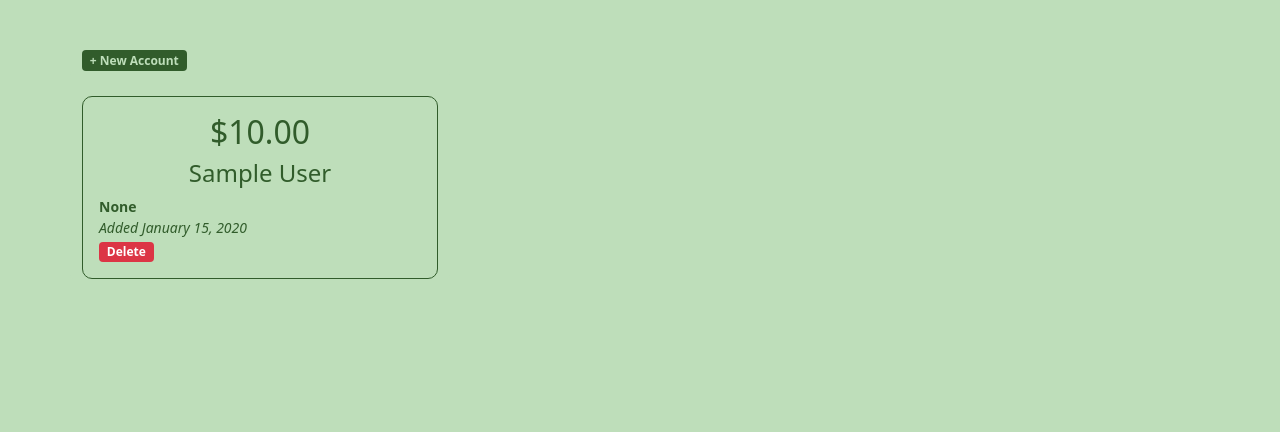
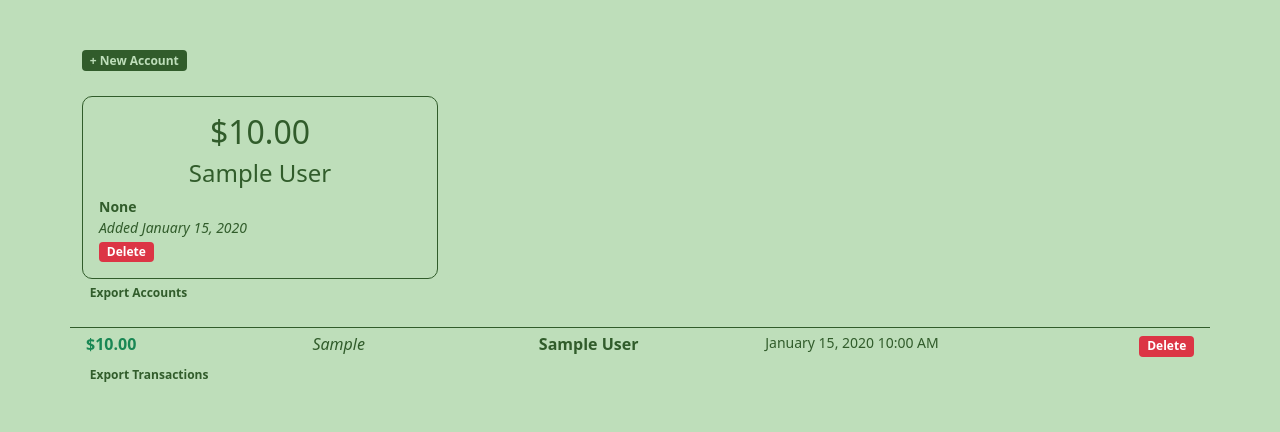
Before and after one commit to misterrager8/CashJournal, a Flask app: page / in a window 1280 px wide. Shown: the part 59-491 px from the top of the page. Run offline with Flask 2, Linux system fonts and the light colour scheme; a user stored in the database is signed in; tables that the repository leaves empty hold one stand-in row (values such as "Sample post").

Commit message:
Various (II)

```diff
--- a/mintClone/models.py
+++ b/mintClone/models.py
@@ -1,5 +1,5 @@
 from flask_login import UserMixin
-from sqlalchemy import Column, Integer, Text, Date, ForeignKey, Numeric, DateTime
+from sqlalchemy import Column, Integer, Text, Date, ForeignKey, Numeric, DateTime, text
 from sqlalchemy.orm import relationship
 
 from mintClone import db
@@ -21,6 +21,12 @@ class User(UserMixin, db.Model):
     def __init__(self, **kwargs):
         super(User, self).__init__(**kwargs)
 
+    def get_accounts(self, order_by: str = "date_added desc"):
+        return self.accounts.order_by(text(order_by))
+
+    def get_txns(self, order_by: str = "timestamp desc"):
+        return self.txns.order_by(text(order_by))
+
 
 class Account(db.Model):
     __tablename__ = "accounts"
@@ -30,11 +36,14 @@ class Account(db.Model):
     name = Column(Text)
     type = Column(Text)
     owner = Column(Integer, ForeignKey("users.id"))
-    txns = relationship("Transaction", backref="accounts", lazy="subquery")
+    txns = relationship("Transaction", backref="accounts", lazy="dynamic")
     id = Column(Integer, primary_key=True)
 
     def __init__(self, **kwargs):
         super(Account, self).__init__(**kwargs)
+
+    def get_txns(self, order_by: str = "timestamp desc"):
+        return self.txns.order_by(text(order_by))
 
 
 class Transaction(db.Model):
--- a/mintClone/static/main.css
+++ b/mintClone/static/main.css
@@ -5,9 +5,14 @@
     --body-txt: #315C2B;
 }
 
-.navbar, .btn-custom, .badge-custom, .dropdown-item:hover {
+.navbar, .btn-custom, .badge-custom, .dropdown-item:hover, .txn-card:hover {
     background-color: var(--navbar-bg) !important;
     color: var(--navbar-txt) !important;
+}
+
+.txn-card {
+    padding: 4px;
+    border-top: 1px solid var(--body-txt);
 }
 
 .navbar-brand {
@@ -29,7 +34,7 @@ body, .form-control, .dropdown-menu, .modal-content, .card {
     margin-top: 25px;
 }
 
-a:hover {
+a:hover, .txn-card:hover {
     cursor: pointer;
 }
 
--- a/mintClone/templates/base.html
+++ b/mintClone/templates/base.html
@@ -50,7 +50,7 @@
   </div>
 
 </nav>
-<div class="container py-5">
+<div class="container py-5" id="content">
   {% block body %}
   {% endblock %}
   <script src="https://code.jquery.com/jquery-3.6.0.min.js" integrity="sha256-/xUj+3OJU5yExlq6GSYGSHk7tPXikynS7ogEvDej/m4=" crossorigin="anonymous"></script>
--- a/mintClone/templates/index.html
+++ b/mintClone/templates/index.html
@@ -8,11 +8,18 @@
 <a class="link badge badge-custom" onclick="toggleDiv('accountCreateForm')">+ New Account</a>
 <div style="display:none" id="accountCreateForm" class="pt-2">{{ macros.account_create_form() }}</div>
 
-<div id="accounts" class="row">
-  {% for i in current_user.accounts %}
+<div class="row">
+  {% for i in current_user.get_accounts() %}
   {{ macros.account_card(i) }}
   {% endfor %}
 </div>
+<a class="link badge" href="{{ url_for('account_export') }}" download="accounts.csv">Export Accounts</a>
+<div class="pt-4">
+  {% for i in current_user.get_txns()[:10] %}
+  {{ macros.txn_card(i) }}
+  {% endfor %}
+</div>
+<a class="link badge" href="{{ url_for('txn_export') }}" download="txns.csv">Export Transactions</a>
 {% else %}
 <div class="text-center opacity-25">
   {{ macros.user_icon(size=200) }}
--- a/mintClone/templates/macros.html
+++ b/mintClone/templates/macros.html
@@ -1,3 +1,4 @@
+<!--suppress ALL-->
 <!--ICONS-->
 
 {% macro logo(size=30, color='currentcolor', class='') %}
@@ -32,15 +33,15 @@
 {% endmacro %}
 
 {% macro txn_card(txn) %}
-<div class="card col-xl-12">
-  <div class="card-body">
-    {% if txn.amount > 0.00 %}<span class="h1 text-danger me-3">{{ '- ${:,.2f}'.format(txn.amount) }}</span>{% else %}<span class="h1 text-success me-3">{{ '+ ${:,.2f}'.format(txn.amount) }}</span>{% endif %}
-    <span class="h3 me-3">{{ txn.recipient }}</span>
-    <span class="h5 me-3">{{ txn.description or '' }}</span>
-    <span class="h6 me-3">{{ txn.timestamp.strftime('%B %d, %Y') }}</span>
+<div class="row txn-card">
+  {% if txn.amount > 0.00 %}<span class="col text-success fw-bold">{{ '${:,.2f}'.format(txn.amount) }}</span>{% else %}<span class="col text-danger fw-bold">{{ '${:,.2f}'.format(txn.amount) }}</span>{% endif %}
+  <span class="col text-truncate fst-italic">{{ txn.recipient }}</span>
+  <span class="col text-truncate fw-bold">{{ txn.accounts.name }}</span>
+  <span class="col text-truncate small">{{ txn.timestamp.strftime('%B %d, %Y %I:%M %p') }}</span>
+  <div class="col text-truncate">
     <div class="float-end">
+      <a style="display:none" class="link badge text-danger" onclick="txnDelete({{ txn.id }})" id="delete{{ txn.id }}">Delete?</a>
       <a class="link badge bg-danger" onclick="toggleDiv('delete' + {{ txn.id }})">Delete</a>
-      <a style="display:none" class="link badge text-danger" onclick="txnDelete({{ txn.id }})" id="delete{{ txn.id }}">Delete?</a>
     </div>
   </div>
 </div>
@@ -63,13 +64,34 @@
 </form>
 {% endmacro %}
 
+{% macro account_update_form(account) %}
+{% set account_types = ['Checking', 'Saving', 'Credit', 'Other'] %}
+<form onsubmit="event.preventDefault(); accountUpdate({{ account.id }});" class="input-group">
+  <input placeholder="Account Name" id="name" class="form-control" autocomplete="off" value="{{ account.name }}" onchange="accountUpdate({{ account.id }})">
+  <input placeholder="Balance" id="balance" value="{{ account.balance }}" class="form-control" autocomplete="off" type="number" step="0.01" onchange="accountUpdate({{ account.id }})">
+  <select id="type_" class="form-control" onchange="accountUpdate({{ account.id }})">
+    <option>Account Type</option>
+    {% for i in account_types %}
+    <option value="{{ i }}" {% if i== account.type %}selected{% endif %}>{{ i }}</option>
+    {% endfor %}
+  </select>
+  <button class="btn btn-custom">Edit Account</button>
+</form>
+{% endmacro %}
+
 {% macro txn_create_form(account) %}
 <form onsubmit="event.preventDefault(); txnCreate({{ account.id }}); this.reset();" class="input-group">
+  <div class="btn-group">
+    <input type="radio" name="txn_type" value="+" class="btn-check" id="plus">
+    <label for="plus" class="btn btn-outline-success">+</label>
+    <input type="radio" name="txn_type" value="-" checked class="btn-check" id="minus">
+    <label for="minus" class="btn btn-outline-danger">-</label>
+  </div>
+  <input placeholder="Amount" id="amount" min="0.00" value="0.00" class="form-control" autocomplete="off" type="number" step="0.01">
   <input placeholder="Recipient" id="recipient" class="form-control" autocomplete="off">
-  <input placeholder="Amount" id="amount" value="0.00" class="form-control" autocomplete="off" type="number" step="0.01">
   <input placeholder="Description" id="description" class="form-control" autocomplete="off">
   <input type="datetime-local" id="timestamp" class="form-control" autocomplete="off">
-  <button class="btn btn-custom">Create Account</button>
+  <button class="btn btn-custom">Create Transaction</button>
 </form>
 {% endmacro %}
 
@@ -85,7 +107,7 @@
 <form method="POST" action="{{ url_for('signup') }}">
   <input name="first_name" class="form-control mb-2" autocomplete="off" placeholder="First Name">
   <input name="last_name" class="form-control mb-2" autocomplete="off" placeholder="Last Name">
-  <input name="email" class="form-control mb-2" autocomplete="off" placeholder="E=mail">
+  <input name="email" class="form-control mb-2" autocomplete="off" placeholder="E-mail">
   <input type="date" name="dob" class="form-control mb-2" autocomplete="off" placeholder="Date Of Birth">
   <input type="password" name="password" class="form-control mb-2" autocomplete="off" placeholder="Password">
   <button class="btn btn-custom w-100">Sign Up</button>
--- a/mintClone/views.py
+++ b/mintClone/views.py
@@ -42,6 +42,18 @@ def account():
     return render_template("account.html", account=_)
 
 
+@current_app.route("/account_update", methods=["POST"])
+@login_required
+def account_update():
+    account_: Account = database.get(Account, int(request.form["id_"]))
+    account_.name = request.form["name"]
+    account_.balance = float(request.form["balance"])
+    account_.type = request.form["type"]
+
+    database.update()
+    return redirect(request.referrer)
+
+
 @current_app.route("/account_delete")
 @login_required
 def account_delete():
@@ -52,19 +64,29 @@ def account_delete():
     return redirect(url_for("index"))
 
 
+@current_app.route("/account_export")
+@login_required
+def account_export():
+    return "\n".join(["%s,%s,%s,%s" % (i.balance,
+                                       i.date_added,
+                                       i.name,
+                                       i.type) for i in current_user.accounts])
+
+
 @current_app.route("/txn_create", methods=["POST"])
 @login_required
 def txn_create():
     account_: Account = database.get(Account, int(request.form["id_"]))
     _ = Transaction(recipient=request.form["recipient"],
-                    amount=float(request.form["amount"]),
+                    amount=0 - float(request.form["amount"]) if request.form["txn_type"] == "-" else float(
+                        request.form["amount"]),
                     description=request.form["description"],
                     timestamp=request.form["timestamp"],
                     account_used=account_.id,
                     user_id=current_user.id)
     database.create(_)
 
-    account_.balance -= _.amount
+    account_.balance += _.amount
     database.update()
     return redirect(request.referrer)
 
@@ -75,11 +97,21 @@ def txn_delete():
     _: Transaction = database.get(Transaction, int(request.args.get("id_")))
     account_: Account = database.get(Account, _.account_used)
 
-    account_.balance += _.amount
+    account_.balance -= _.amount
     database.update()
     database.delete(_)
 
     return redirect(request.referrer)
+
+
+@current_app.route("/txn_export")
+@login_required
+def txn_export():
+    return "\n".join(["%s,%s,%s,%s,%s" % (i.amount,
+                                          i.recipient,
+                                          i.accounts.name,
+                                          i.description,
+                                          i.timestamp) for i in current_user.txns])
 
 
 @current_app.route("/login", methods=["POST"])
```
Also changed, not shown: mintClone/static/main.js (+18 -6 lines), mintClone/templates/account.html (+11 -7 lines).
